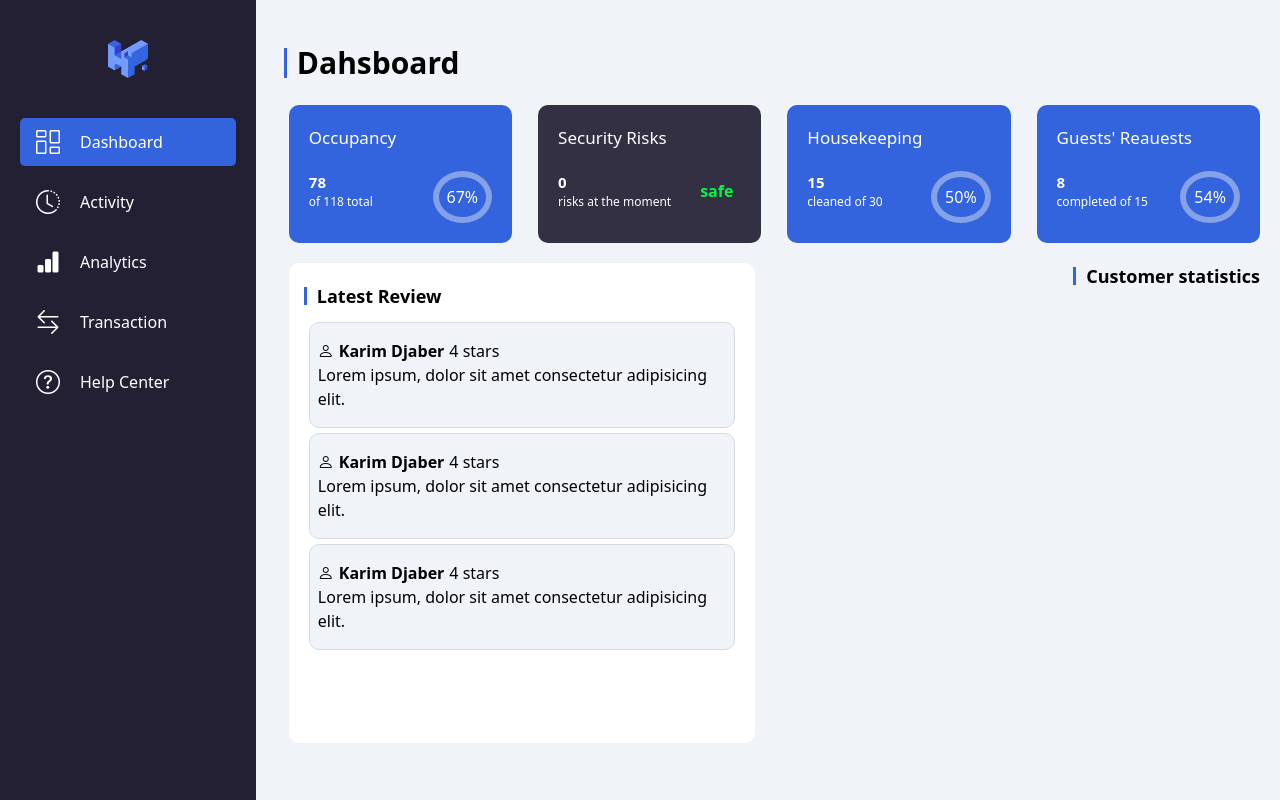
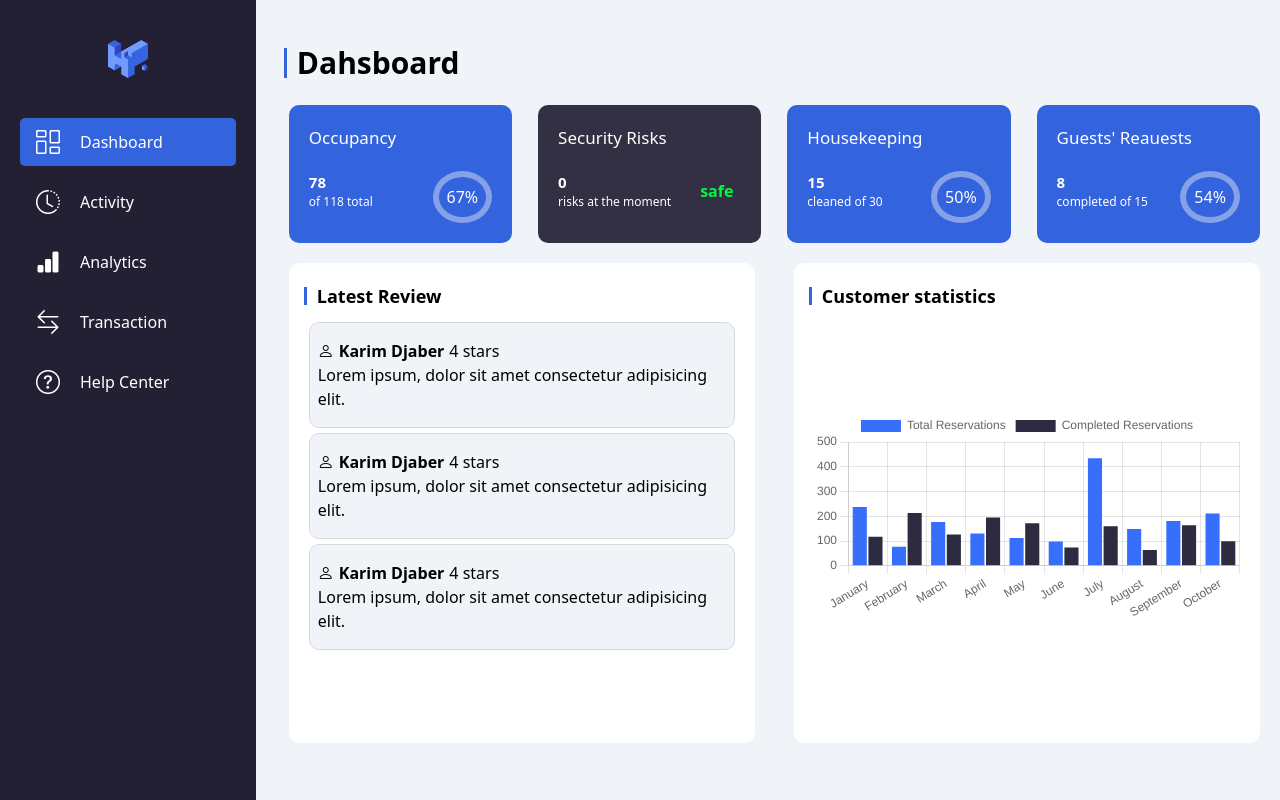
Before and after one commit to dhiaa00/Hotel-Management, a React (Vite) app: page /dashboard in a window 1280 px wide. Built offline with nearby package versions, Linux system fonts and the light colour scheme; the HTML template or start-up script is replaced by a standard one.

Commit message:
chart added using ChartJS

```diff
--- a/package.json
+++ b/package.json
@@ -14,7 +14,9 @@
     "@fortawesome/fontawesome-svg-core": "^6.5.1",
     "@fortawesome/react-fontawesome": "^0.2.0",
     "bootstrap-icons": "^1.11.3",
+    "chart.js": "^4.4.1",
     "react": "^18.2.0",
+    "react-chartjs-2": "^5.2.0",
     "react-dom": "^18.2.0",
     "react-router-dom": "^6.22.1"
   },
@@ -28,6 +30,8 @@
     "eslint-plugin-react-hooks": "^4.6.0",
     "eslint-plugin-react-refresh": "^0.4.5",
     "postcss": "^8.4.35",
+    "prettier": "^3.2.5",
+    "prettier-plugin-tailwindcss": "^0.5.11",
     "tailwindcss": "^3.4.1",
     "vite": "^5.1.0"
   }
--- a/src/App.jsx
+++ b/src/App.jsx
@@ -1,13 +1,33 @@
 import { Route, Routes } from "react-router-dom";
 import NavBar from "./components/navbar/NavBar";
 import Dashboard from "./pages/dashboard/Dashboard";
+import { reservationData } from "./data";
+import { useState } from "react";
 
 function App() {
+  const [formattedData, setFormattedData] = useState({
+    labels: reservationData.map((e) => e.month),
+    datasets: [
+      {
+        label: "Total Reservations",
+        data: reservationData.map((e) => e.totalReservations),
+        backgroundColor: ["#376EFB"],
+      },
+      {
+        label: "Completed Reservations",
+        data: reservationData.map((e) => e.completedReservations),
+        backgroundColor: ["#2D2B40"],
+      },
+    ],
+  });
   return (
     <main className="grid justify-end">
       <NavBar />
       <Routes>
-        <Route path="/dashboard" element={<Dashboard />} />
+        <Route
+          path="/dashboard"
+          element={<Dashboard reservationData={formattedData} />}
+        />
       </Routes>
     </main>
   );
--- /dev/null
+++ b/src/data.js
@@ -0,0 +1,72 @@
+export const reservationData = [
+  {
+    month: "January",
+    totalReservations: Math.floor(Math.random() * 200) + 50,
+    completedReservations: Math.floor(
+      (Math.floor(Math.random() * 200) + 50) * 0.75
+    ),
+  },
+  {
+    month: "February",
+    totalReservations: Math.floor(Math.random() * 250) + 75,
+    completedReservations: Math.floor(
+      (Math.floor(Math.random() * 250) + 75) * 0.75
+    ),
+  },
+  {
+    month: "March",
+    totalReservations: Math.floor(Math.random() * 180) + 30,
+    completedReservations: Math.floor(
+      (Math.floor(Math.random() * 180) + 30) * 0.75
+    ),
+  },
+  {
+    month: "April",
+    totalReservations: Math.floor(Math.random() * 280) + 100,
+    completedReservations: Math.floor(
+      (Math.floor(Math.random() * 280) + 100) * 0.75
+    ),
+  },
+  {
+    month: "May",
+    totalReservations: Math.floor(Math.random() * 220) + 60,
+    completedReservations: Math.floor(
+      (Math.floor(Math.random() * 220) + 60) * 0.75
+    ),
+  },
+  {
+    month: "June",
+    totalReservations: Math.floor(Math.random() * 160) + 20,
+    completedReservations: Math.floor(
+      (Math.floor(Math.random() * 160) + 20) * 0.75
+    ),
+  },
+  {
+    month: "July",
+    totalReservations: Math.floor(Math.random() * 300) + 150,
+    completedReservations: Math.floor(
+      (Math.floor(Math.random() * 300) + 150) * 0.75
+    ),
+  },
+  {
+    month: "August",
+    totalReservations: Math.floor(Math.random() * 200) + 50,
+    completedReservations: Math.floor(
+      (Math.floor(Math.random() * 200) + 50) * 0.75
+    ),
+  },
+  {
+    month: "September",
+    totalReservations: Math.floor(Math.random() * 240) + 80,
+    completedReservations: Math.floor(
+      (Math.floor(Math.random() * 240) + 80) * 0.75
+    ),
+  },
+  {
+    month: "October",
+    totalReservations: Math.floor(Math.random() * 210) + 60,
+    completedReservations: Math.floor(
+      (Math.floor(Math.random() * 210) + 60) * 0.75
+    ),
+  },
+];
--- a/src/pages/dashboard/Dashboard.jsx
+++ b/src/pages/dashboard/Dashboard.jsx
@@ -1,9 +1,10 @@
 import React from "react";
-
 import IconCard from "../../components/dashboard-comps/IconCard";
 import Review from "../../components/dashboard-comps/Review";
+import { Bar } from "react-chartjs-2";
+import { Chart as ChartJS } from "chart.js/auto";
 
-const Dashboard = () => {
+const Dashboard = ({ reservationData }) => {
   return (
     <div className="dashboard pt-10 px-5 flex flex-1 flex-col w-[79vw] justify-between gap-[20px] ">
       <h1 className="text-[30px] pl-2 font-bold relative before:content-[''] before:absolute before:w-[3px] before:h-2/3  before:bg-mainColor before:top-[50%] before:left-[-5px] before:translate-y-[-50%]">
@@ -46,10 +47,13 @@ const Dashboard = () => {
             <Review userName={"Karim Djaber"} rating={4} />
           </div>
         </div>
-        <div className="stats">
+        <div className="stats flex flex-col bg-white w-[48%] p-5 rounded-[10px]">
           <h2 className="text-[18px] font-semibold relative before:content-[''] before:absolute before:w-[3px] pl-2 before:h-2/3  before:bg-mainColor before:top-[50%] before:left-[-5px] before:translate-y-[-50%]">
             Customer statistics
           </h2>
+          <div className="chart flex flex-1 items-center justify-center h-full">
+            <Bar data={reservationData} />
+          </div>
         </div>
       </div>
     </div>
```
Also changed, not shown: 1 other file (tests, documents, lock files or other folders).
